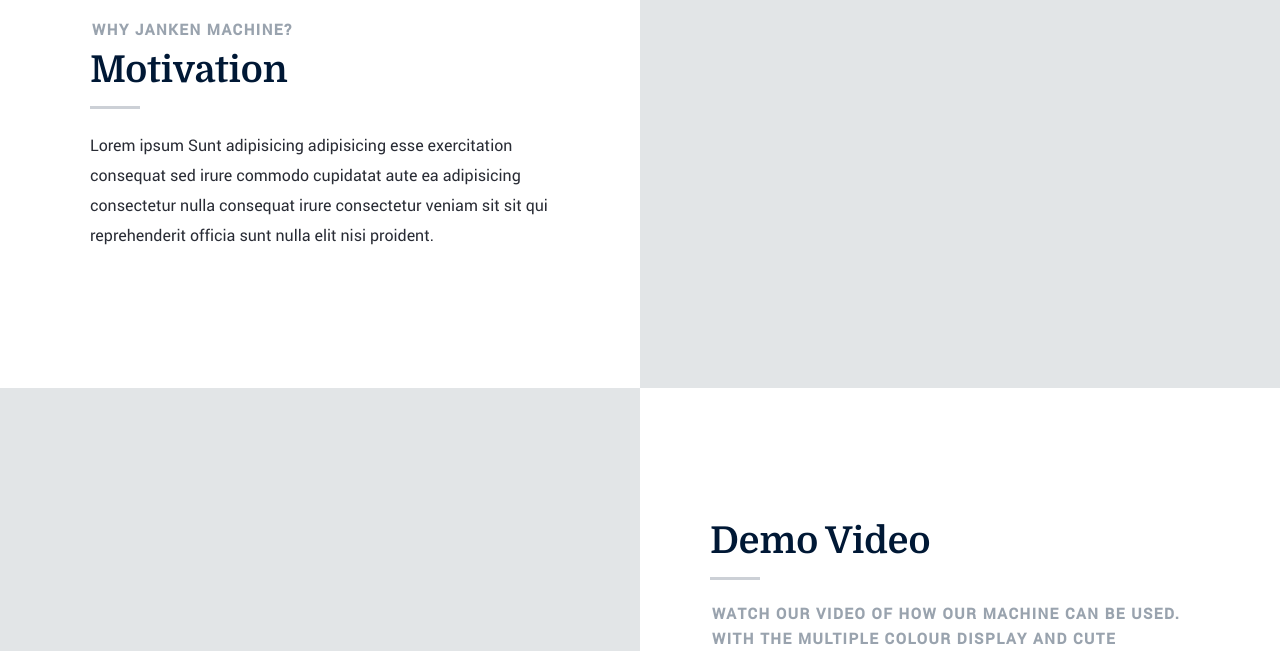
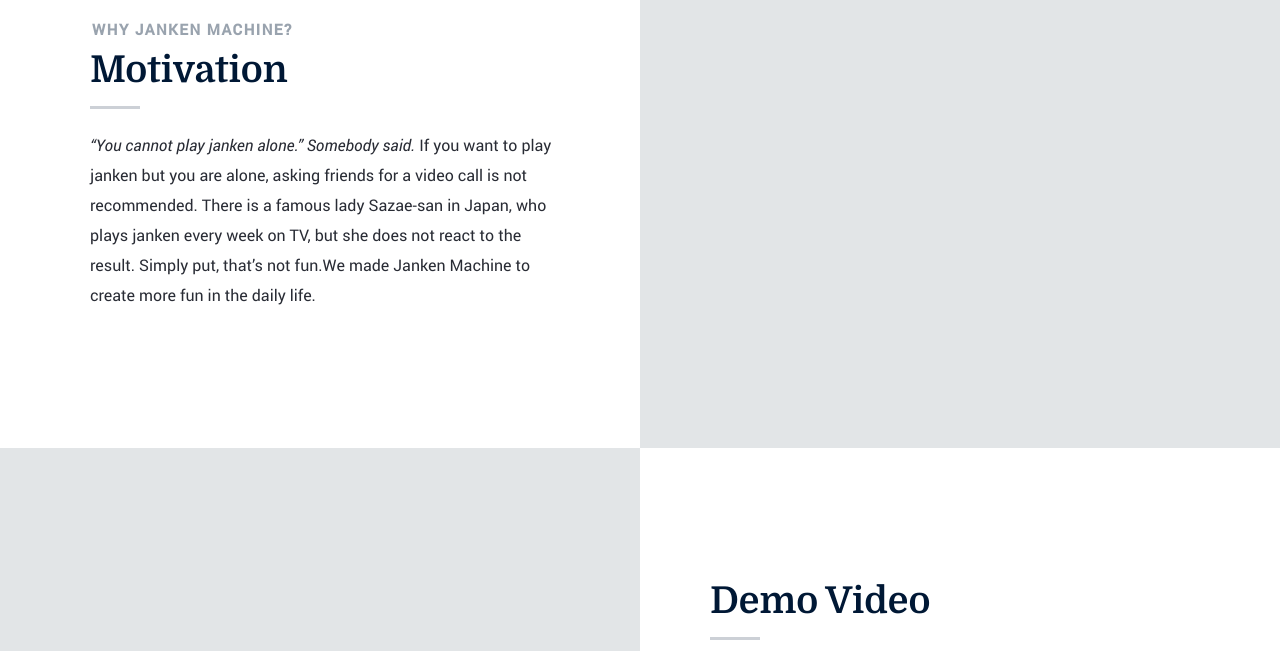
Before and after one commit to chanjeed/janken_machine, a plain HTML site: page index.html in a window 1280 px wide. Shown: the part 2040-2691 px from the top of the page. Drawn offline with Linux system fonts and the light colour scheme.

Commit message:
add Motivation

```diff
--- a/index.html
+++ b/index.html
@@ -198,7 +198,8 @@
    					<h5 class="animate-this" data-animate="fadeInLeft">Why Janken Machine?</h5>
    					<h2 class="animate-this" data-animate="fadeInLeft">Motivation</h2>
 
-   					<p class="animate-this" data-animate="fadeInLeft">Lorem ipsum Sunt adipisicing adipisicing esse exercitation consequat sed irure commodo cupidatat aute ea adipisicing consectetur nulla consequat irure consectetur veniam sit sit qui reprehenderit officia sunt nulla elit nisi proident.</p>
+   					<p class="animate-this" data-animate="fadeInLeft"><i>“You cannot play janken alone.” Somebody said.</i> If you want to play janken but you are alone, asking friends for a video call is not recommended. There is a famous lady Sazae-san in Japan, who plays janken every week on TV, but she does not react to the result. Simply put, that’s not fun.We made Janken Machine to create more fun in the daily life.
+</p>
 
 
    				</div>
```
